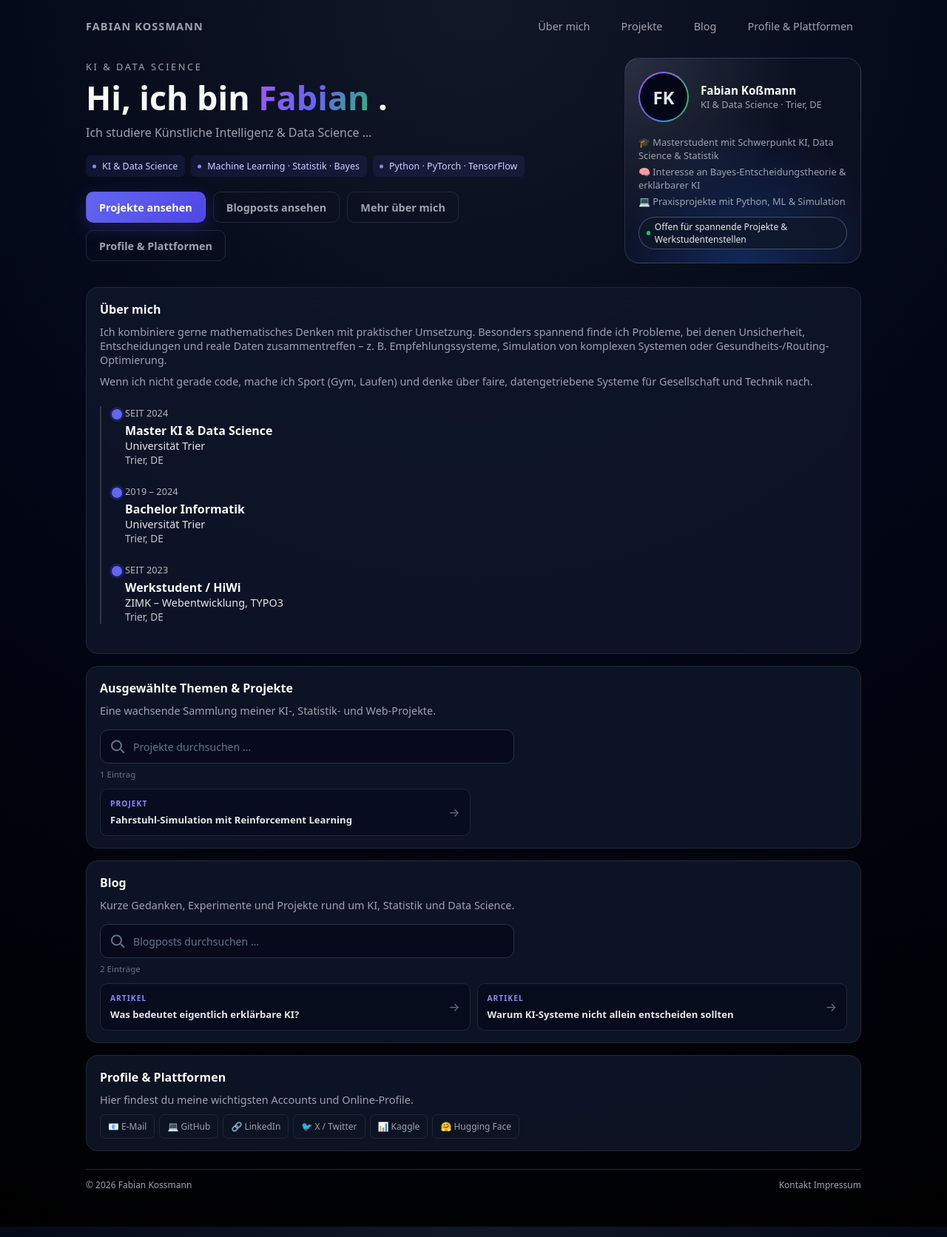
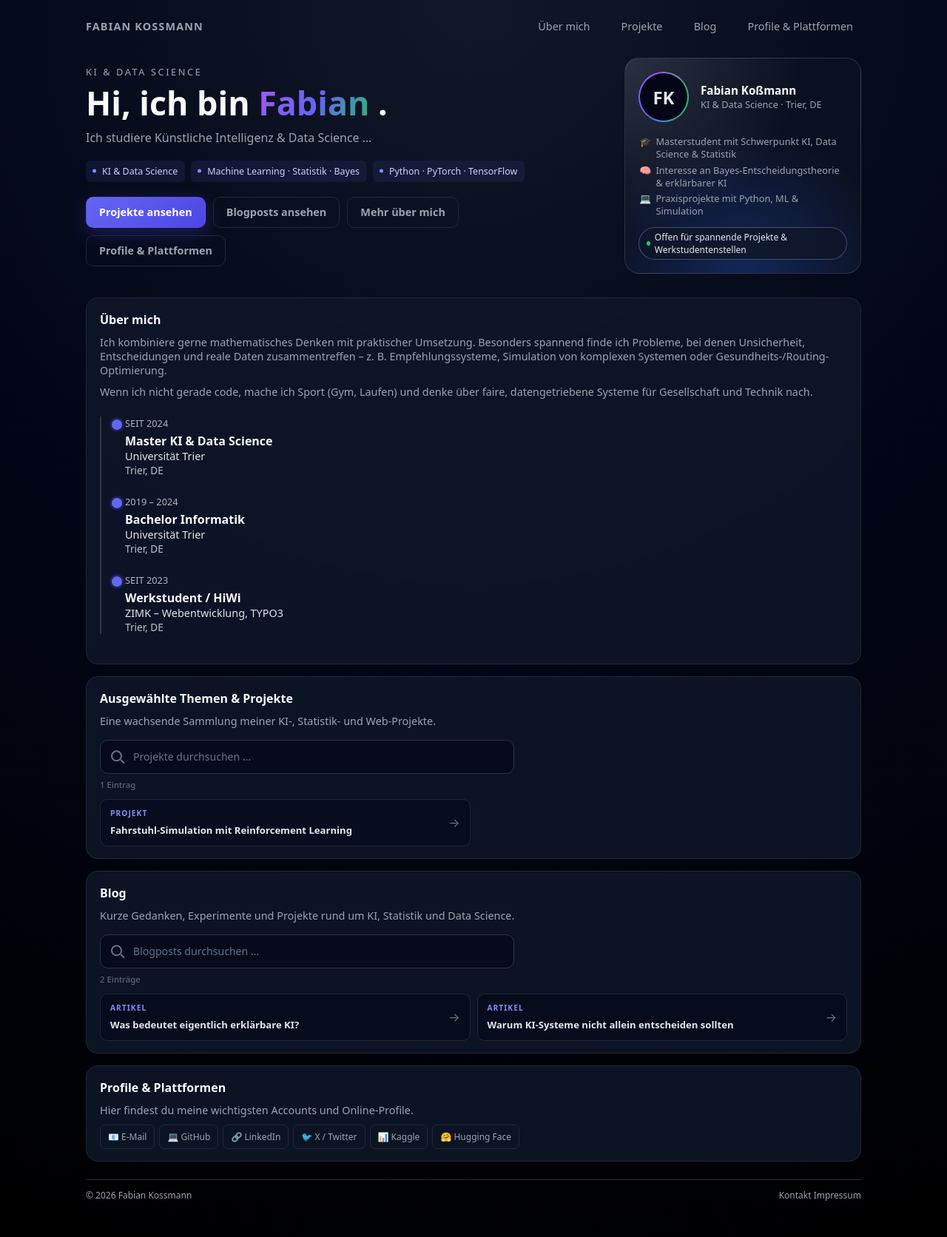
Before and after one commit to kossmanf/fabians-website, a Jekyll site: the page built from index.md, in a window 1280 px wide. Shown: the whole page at 74% size. Built offline with Jekyll 4.4.1, drawn with Linux system fonts in a browser that asks for light colours.

Commit message:
changed the text style

```diff
--- a/_includes/profile-card.html
+++ b/_includes/profile-card.html
@@ -19,7 +19,12 @@
     {% if profile.meta %}
         <ul class="meta-list">
             {% for item in profile.meta %}
-                <li>{{ item }}</li>
+                <li>
+                    {% if item.icon %}
+                        <span class="meta-icon" aria-hidden="true">{{ item.icon }}</span>
+                    {% endif %}
+                    <span>{{ item.text | default: item }}</span>
+                </li>
             {% endfor %}
         </ul>
     {% endif %}
--- a/assets/css/style.css
+++ b/assets/css/style.css
@@ -260,6 +260,20 @@
 
 .meta-list li + li {
   margin-top: 4px;
+}
+
+.meta-list li {
+  display: grid;
+  grid-template-columns: 1.15rem minmax(0, 1fr);
+  gap: 5px;
+  align-items: start;
+  line-height: 1.35;
+}
+
+.meta-icon {
+  display: inline-flex;
+  justify-content: center;
+  line-height: 1.35;
 }
 
 .pill {
```
Also changed, not shown: _data/profile.yml (+6 -3 lines).
